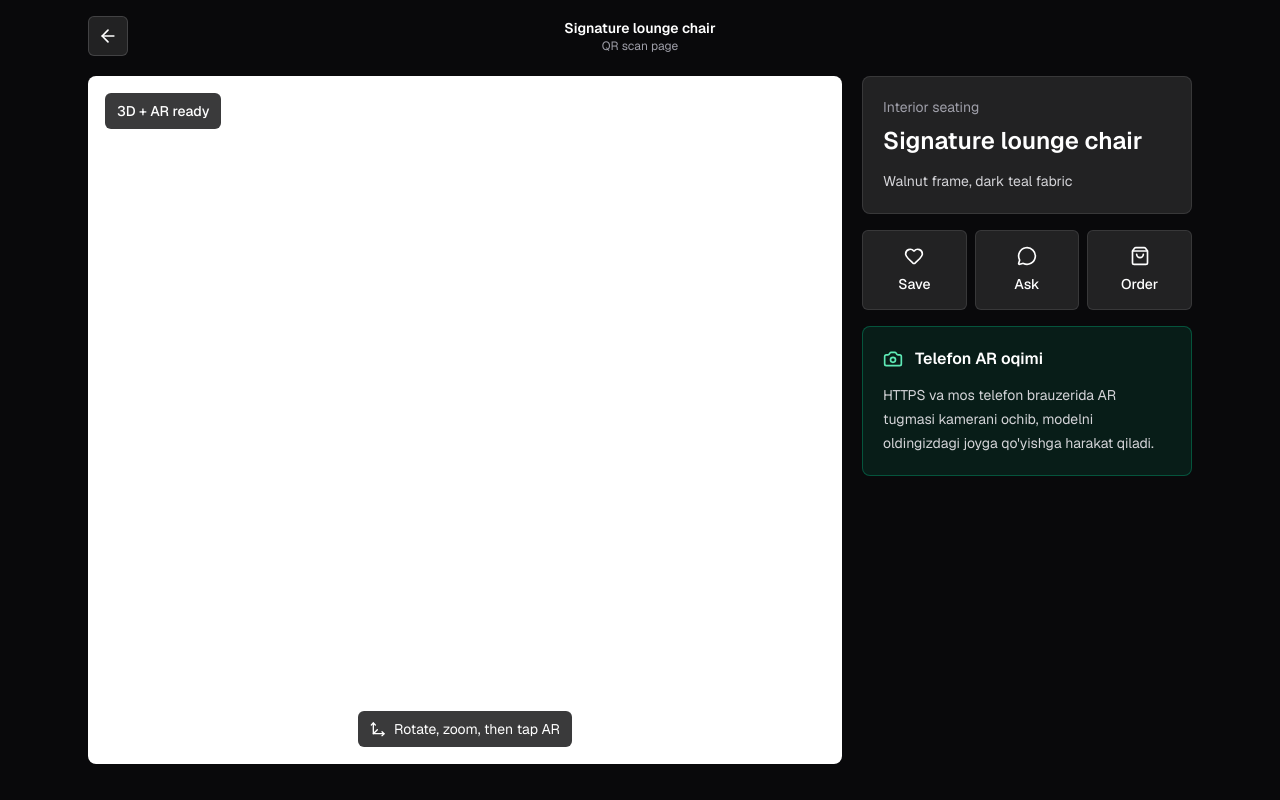
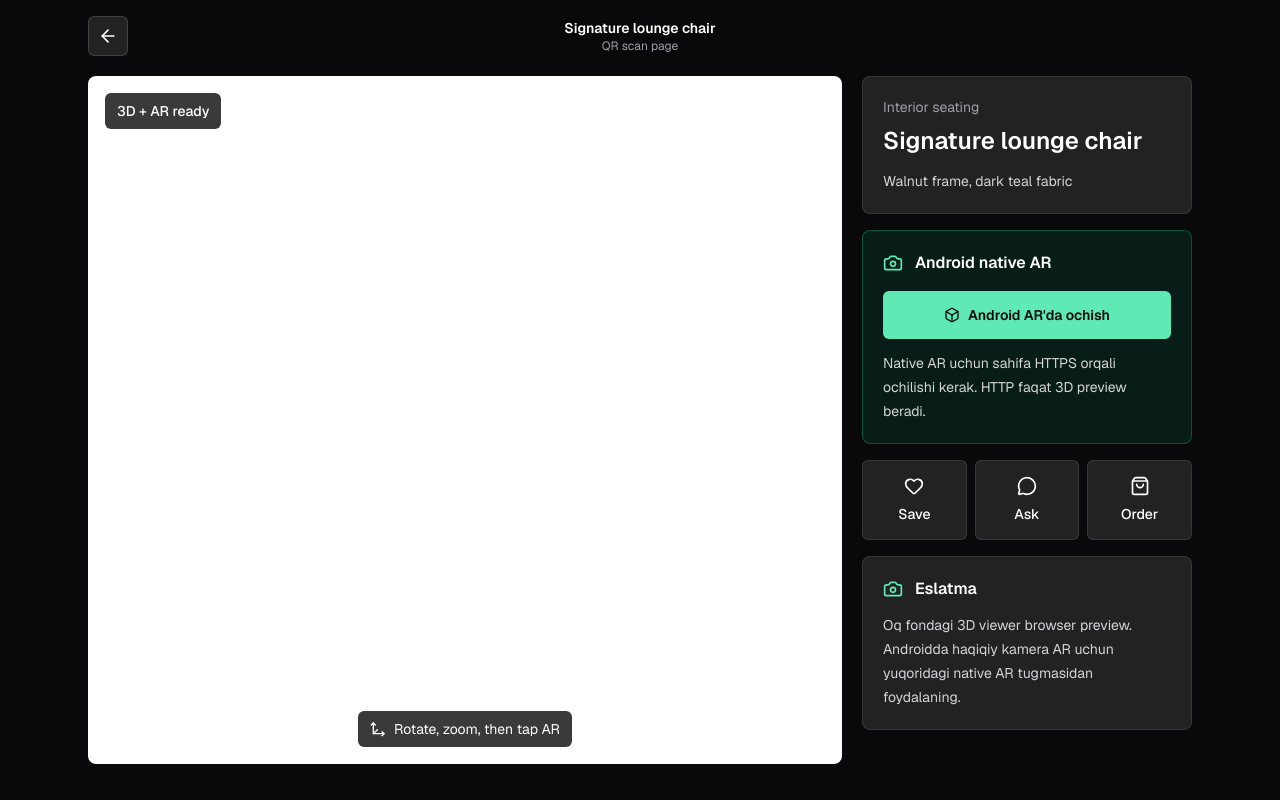
Before and after one commit to AxionSoftware-Inc/AR-SaaS, a Next.js app: page /ar/signature-chair in a window 1280 px wide. Built offline with nearby package versions, Linux system fonts and the light colour scheme; no server answers.

Commit message:
Add Android Scene Viewer AR link

```diff
--- a/src/components/public-ar-viewer.tsx
+++ b/src/components/public-ar-viewer.tsx
@@ -2,8 +2,9 @@
 
 import { ModelViewer } from "@/components/model-viewer";
 import { fetchPublicModel, sendScanEvent, type ApiModel } from "@/lib/api";
+import { absoluteUrl, androidSceneViewerUrl } from "@/lib/ar-links";
 import type { ArModel } from "@/lib/demo-data";
-import { ArrowLeft, Camera, Heart, MessageCircle, Move3D, ShoppingBag } from "lucide-react";
+import { ArrowLeft, Box, Camera, Heart, MessageCircle, Move3D, ShoppingBag } from "lucide-react";
 import Link from "next/link";
 import { useSearchParams } from "next/navigation";
 import { useEffect, useMemo, useState } from "react";
@@ -36,6 +37,7 @@ export function PublicArViewer({ modelId, initialModel }: PublicArViewerProps) {
   const qrCode = searchParams.get("qr");
   const [apiModel, setApiModel] = useState<ApiModel | null>(null);
   const [isLoading, setIsLoading] = useState(!initialModel);
+  const [origin] = useState(() => (typeof window === "undefined" ? "" : window.location.origin));
 
   useEffect(() => {
     let ignore = false;
@@ -64,6 +66,17 @@ export function PublicArViewer({ modelId, initialModel }: PublicArViewerProps) {
     if (apiModel) return toViewModel(apiModel);
     return null;
   }, [apiModel, initialModel]);
+
+  const absoluteModelUrl = model && origin ? absoluteUrl(model.modelUrl, origin) : "";
+  const androidArUrl =
+    model && origin
+      ? androidSceneViewerUrl({
+          modelUrl: absoluteModelUrl,
+          pageUrl: typeof window === "undefined" ? origin : window.location.href,
+          title: model.name,
+        })
+      : "";
+  const isHttps = origin.startsWith("https://");
 
   if (isLoading) {
     return (
@@ -128,6 +141,25 @@ export function PublicArViewer({ modelId, initialModel }: PublicArViewerProps) {
               <p className="mt-3 text-sm leading-6 text-zinc-300">{model.material}</p>
             </div>
 
+            <div className="rounded-lg border border-emerald-400/30 bg-emerald-400/10 p-5">
+              <div className="flex items-center gap-3">
+                <Camera className="size-5 text-emerald-300" />
+                <p className="font-semibold">Android native AR</p>
+              </div>
+              <a
+                href={androidArUrl || "#"}
+                className="mt-4 inline-flex h-12 w-full items-center justify-center gap-2 rounded-md bg-emerald-300 px-4 text-sm font-semibold text-zinc-950 hover:bg-emerald-200"
+              >
+                <Box className="size-4" />
+                Android AR&apos;da ochish
+              </a>
+              <p className="mt-3 text-sm leading-6 text-zinc-300">
+                {isHttps
+                  ? "Bu tugma Android Scene Viewer orqali kamerali AR rejimni ochadi."
+                  : "Native AR uchun sahifa HTTPS orqali ochilishi kerak. HTTP faqat 3D preview beradi."}
+              </p>
+            </div>
+
             <div className="grid grid-cols-3 gap-2">
               {[
                 [Heart, "Save"],
@@ -144,14 +176,14 @@ export function PublicArViewer({ modelId, initialModel }: PublicArViewerProps) {
               ))}
             </div>
 
-            <div className="rounded-lg border border-emerald-400/30 bg-emerald-400/10 p-5">
+            <div className="rounded-lg border border-white/10 bg-white/10 p-5">
               <div className="flex items-center gap-3">
                 <Camera className="size-5 text-emerald-300" />
-                <p className="font-semibold">Telefon AR oqimi</p>
+                <p className="font-semibold">Eslatma</p>
               </div>
               <p className="mt-3 text-sm leading-6 text-zinc-300">
-                HTTPS va mos telefon brauzerida AR tugmasi kamerani ochib, modelni oldingizdagi
-                joyga qo&apos;yishga harakat qiladi.
+                Oq fondagi 3D viewer browser preview. Androidda haqiqiy kamera AR uchun yuqoridagi
+                native AR tugmasidan foydalaning.
               </p>
             </div>
           </aside>
--- /dev/null
+++ b/src/lib/ar-links.ts
@@ -0,0 +1,28 @@
+export function absoluteUrl(pathOrUrl: string, origin: string) {
+  if (/^https?:\/\//i.test(pathOrUrl)) {
+    return pathOrUrl;
+  }
+
+  return `${origin}${pathOrUrl.startsWith("/") ? "" : "/"}${pathOrUrl}`;
+}
+
+export function androidSceneViewerUrl(input: {
+  modelUrl: string;
+  pageUrl: string;
+  title: string;
+}) {
+  const file = encodeURIComponent(input.modelUrl);
+  const fallback = encodeURIComponent(input.pageUrl);
+  const title = encodeURIComponent(input.title);
+
+  return [
+    `intent://arvr.google.com/scene-viewer/1.0?file=${file}`,
+    `&title=${title}`,
+    "&mode=ar_preferred",
+    "#Intent;scheme=https",
+    ";package=com.google.android.googlequicksearchbox",
+    ";action=android.intent.action.VIEW",
+    `;S.browser_fallback_url=${fallback}`,
+    ";end;",
+  ].join("");
+}
```
